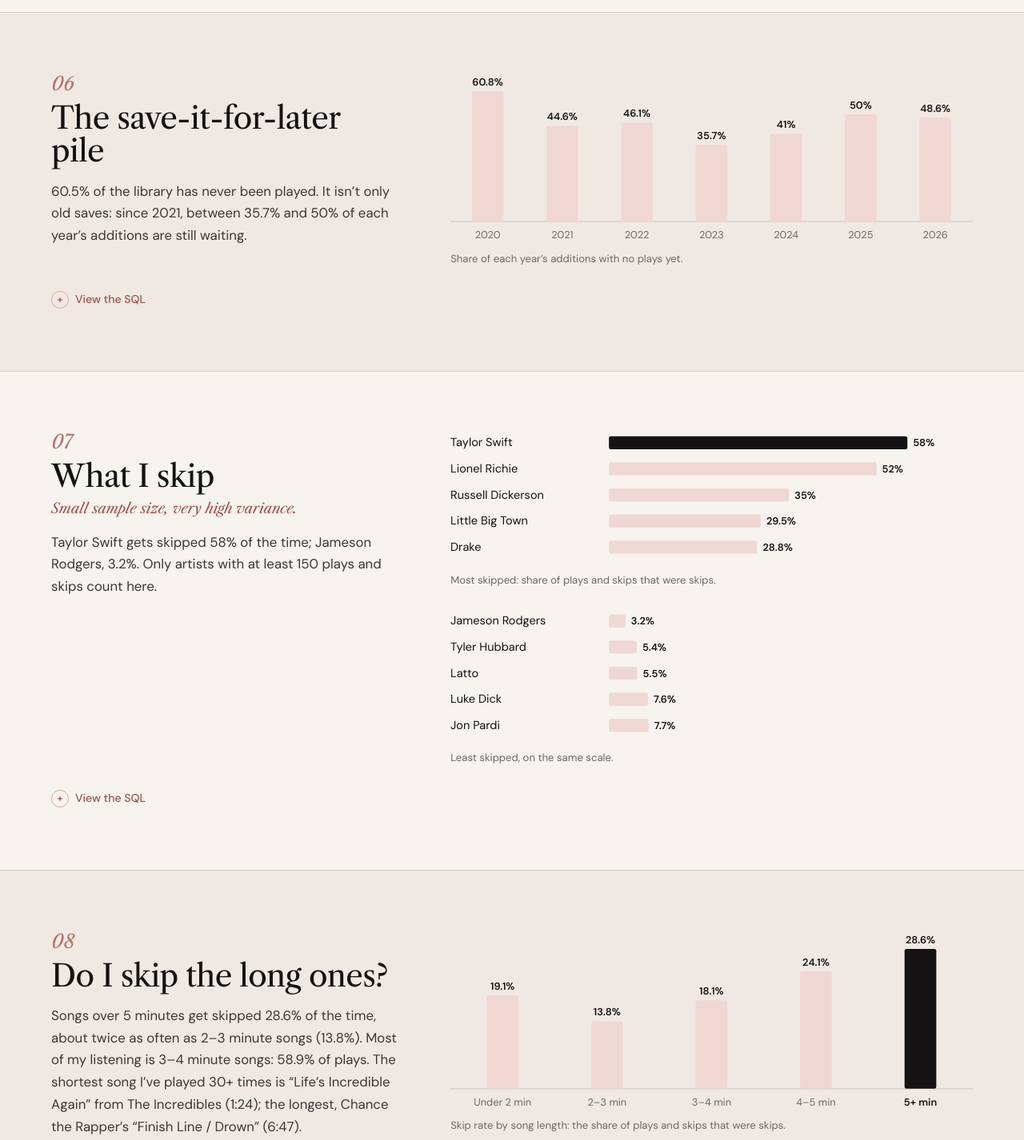
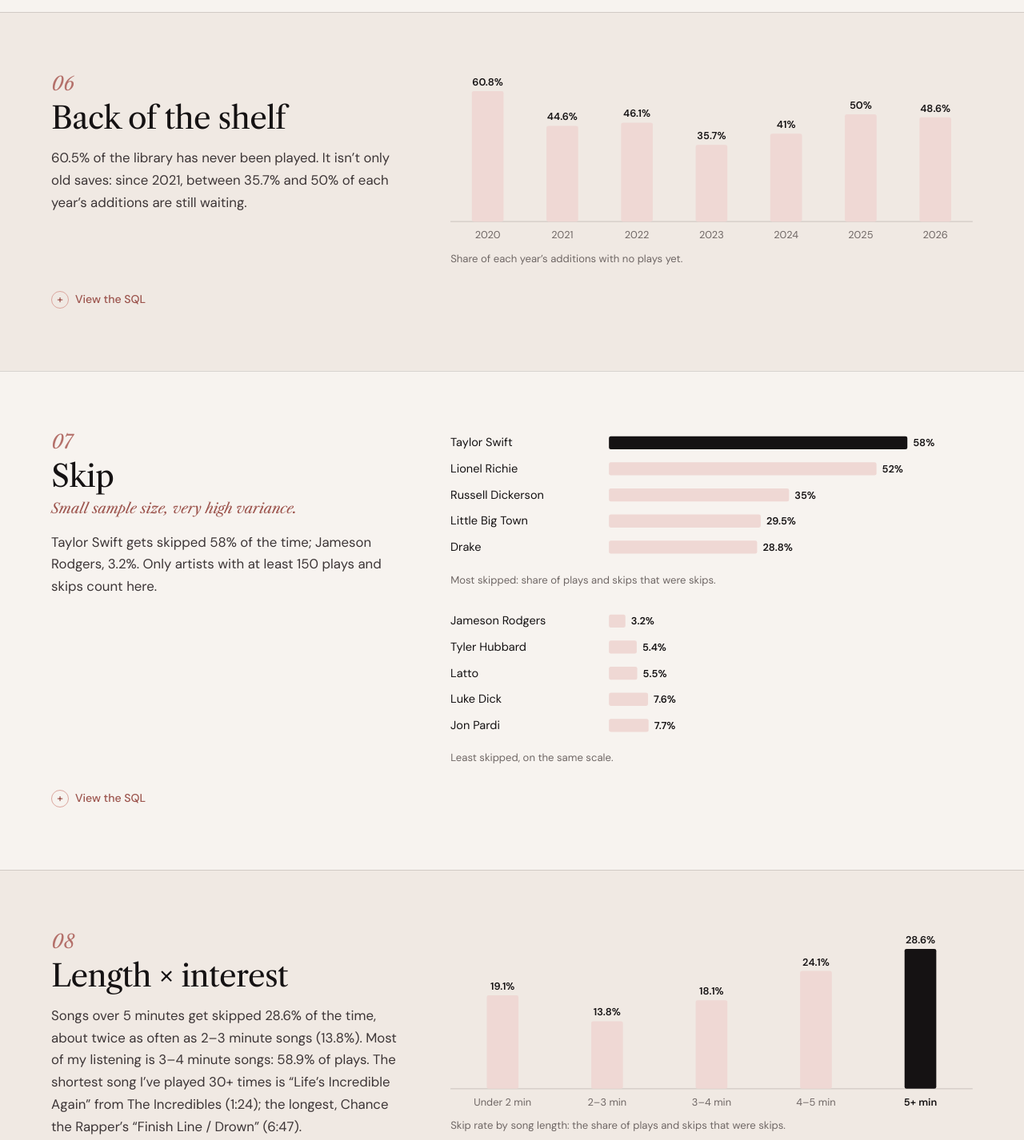
Before and after one commit to haleymaes/haleymaes.github.io, a plain HTML site: page music/index.html in a window 1280 px wide. Shown: the part 4120-5546 px from the top of the page at 80% size. Drawn offline with nearby package versions, Linux system fonts and the light colour scheme; a web font is replaced by a local one.

Commit message:
Music: retitle 06 Back of the shelf, 07 Skip, 08 Length × interest

```diff
--- a/music/index.html
+++ b/music/index.html
@@ -124,7 +124,7 @@
       <div class="wrap mp-q__grid">
         <div class="mp-q__text">
           <p class="mp-q__num">06</p>
-          <h2 id="q6">The save-it-for-later pile</h2>
+          <h2 id="q6">Back of the shelf</h2>
           <p class="mp-finding" data-finding></p>
         </div>
         <div class="mp-q__chart" data-chart></div>
@@ -136,7 +136,7 @@
       <div class="wrap mp-q__grid">
         <div class="mp-q__text">
           <p class="mp-q__num">07</p>
-          <h2 id="q7">What I skip</h2>
+          <h2 id="q7">Skip</h2>
           <p class="mp-aside">Small sample size, very high variance.</p>
           <p class="mp-finding" data-finding></p>
         </div>
@@ -149,7 +149,7 @@
       <div class="wrap mp-q__grid">
         <div class="mp-q__text">
           <p class="mp-q__num">08</p>
-          <h2 id="q8">Do I skip the long ones?</h2>
+          <h2 id="q8">Length × interest</h2>
           <p class="mp-finding" data-finding></p>
         </div>
         <div class="mp-q__chart" data-chart></div>
```
